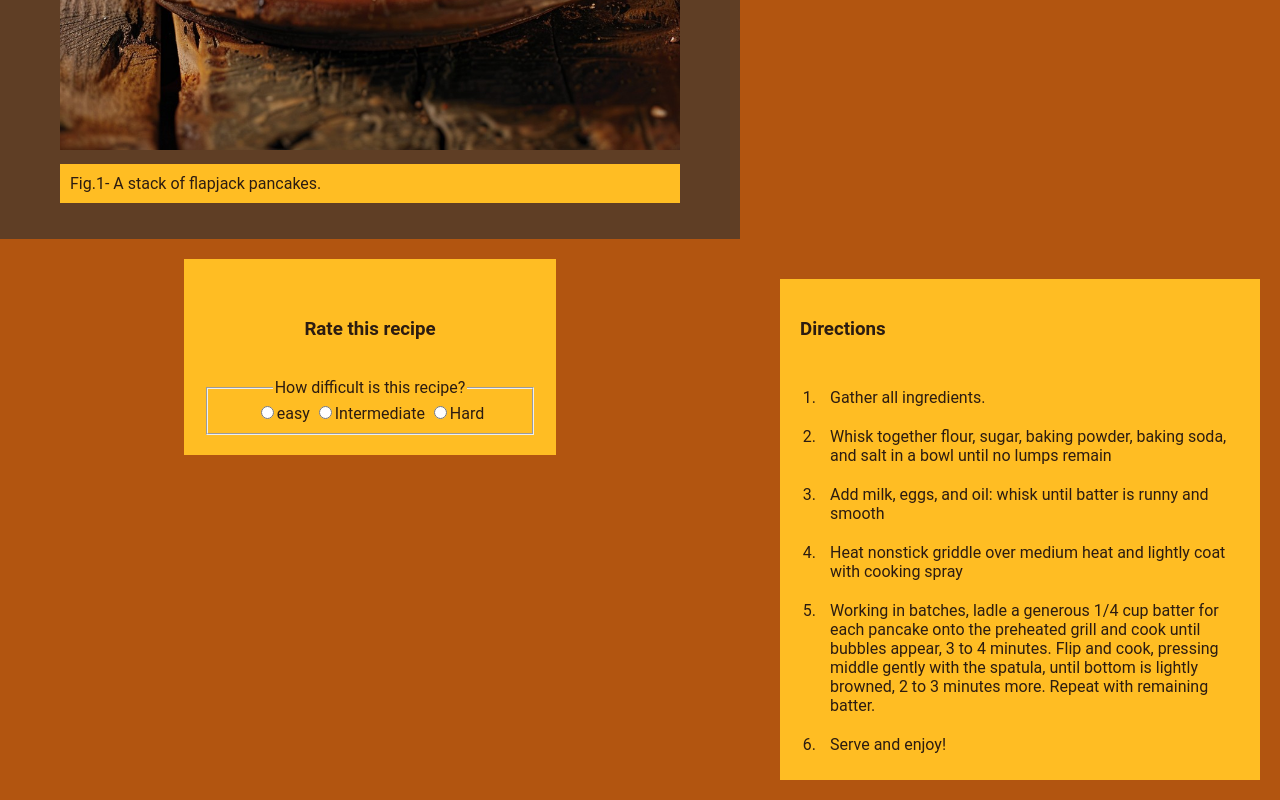
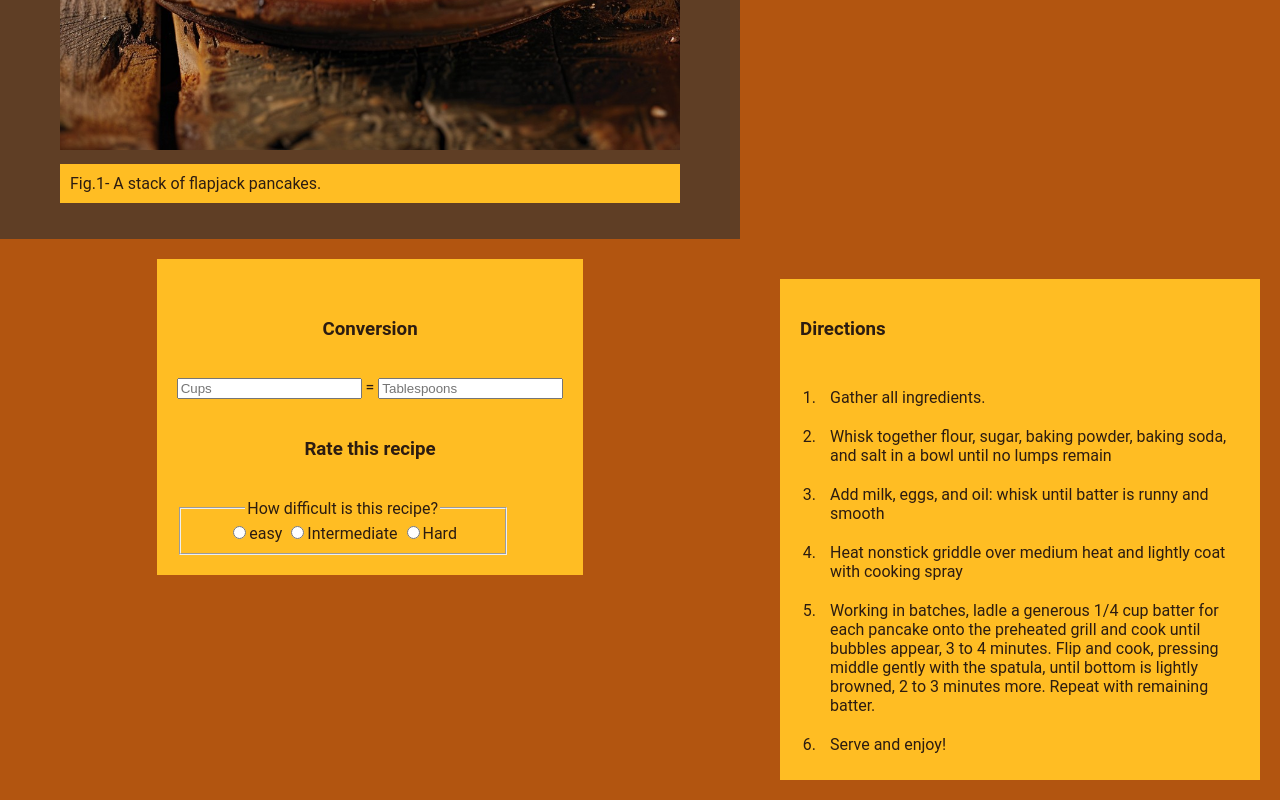
Before and after one commit to anna-fagan/CodingAssignment4, a plain HTML site: page html/af-flapjacks.html in a window 1280 px wide. Shown: the part 757-1557 px from the top of the page. Drawn offline with Linux system fonts and the light colour scheme; a web font is replaced by a local one.

Commit message:
added a conversion formadd

```diff
--- a/html/af-flapjacks.html
+++ b/html/af-flapjacks.html
@@ -42,6 +42,12 @@
                 </ul>
             </div>
             <div class="rating">
+                <h3 class="center-text">Conversion</h3>
+                <form>
+					<input type="number" name="conversion_cups" id="conversion_cups" placeholder="Cups">
+					=
+					<input type="number" name="conversion_tbsp" id="conversion_tbsp" placeholder="Tablespoons">
+				</form>
                 <h3 class="center-text">Rate this recipe</h3>
                     <fieldset style="width: 300px;">
                         <legend>How difficult is this recipe?</legend>
```
